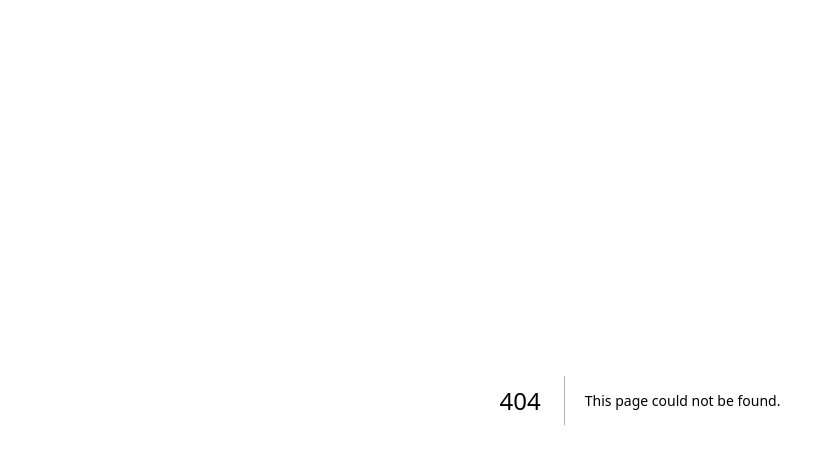
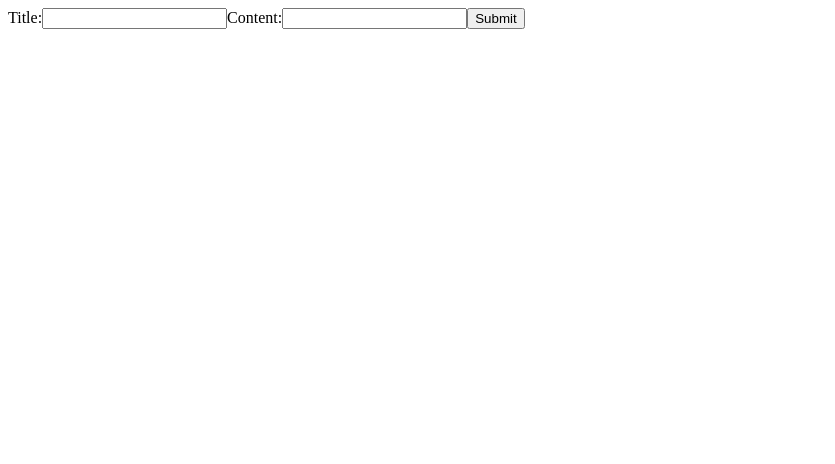
Before and after one commit to inciner8r/todo_frontend_nextjs, a Next.js app: page /blogs/new in a window 1280 px wide. Before the commit this address had no page. Shown: the top 464 px of the page, without its empty margins (0-835 px from the left). Built offline with nearby package versions, Linux system fonts and the light colour scheme.

Commit message:
show all todos

```diff
--- a/package.json
+++ b/package.json
@@ -13,6 +13,7 @@
     "@types/node": "18.14.6",
     "@types/react": "18.0.28",
     "@types/react-dom": "18.0.11",
+    "axios": "^1.3.4",
     "eslint": "8.35.0",
     "eslint-config-next": "13.2.3",
     "next": "13.2.3",
--- /dev/null
+++ b/pages/blogs/new/index.tsx
@@ -0,0 +1,26 @@
+import React, { useState } from "react";
+
+const NewBlog = () => {
+  const [FormData, setFormData] = useState({ title: "", content: "" });
+  const handleChange = (e: React.ChangeEvent<HTMLInputElement>) => {
+    setFormData({ ...FormData, [e.target.name]: e.target.value });
+  };
+  return (
+    <div>
+      <form action="" method="post">
+        <label>Title:</label>
+        <input type="text" id="title" name="title" onChange={handleChange} />
+        <label>Content:</label>
+        <input
+          type="text"
+          id="content"
+          name="content"
+          onChange={handleChange}
+        />
+        <button type="submit">Submit</button>
+      </form>
+    </div>
+  );
+};
+
+export default NewBlog;
```
Also changed, not shown: pages/blogs/index.tsx (+16 -4 lines), 1 other file (tests, documents, lock files or other folders).
